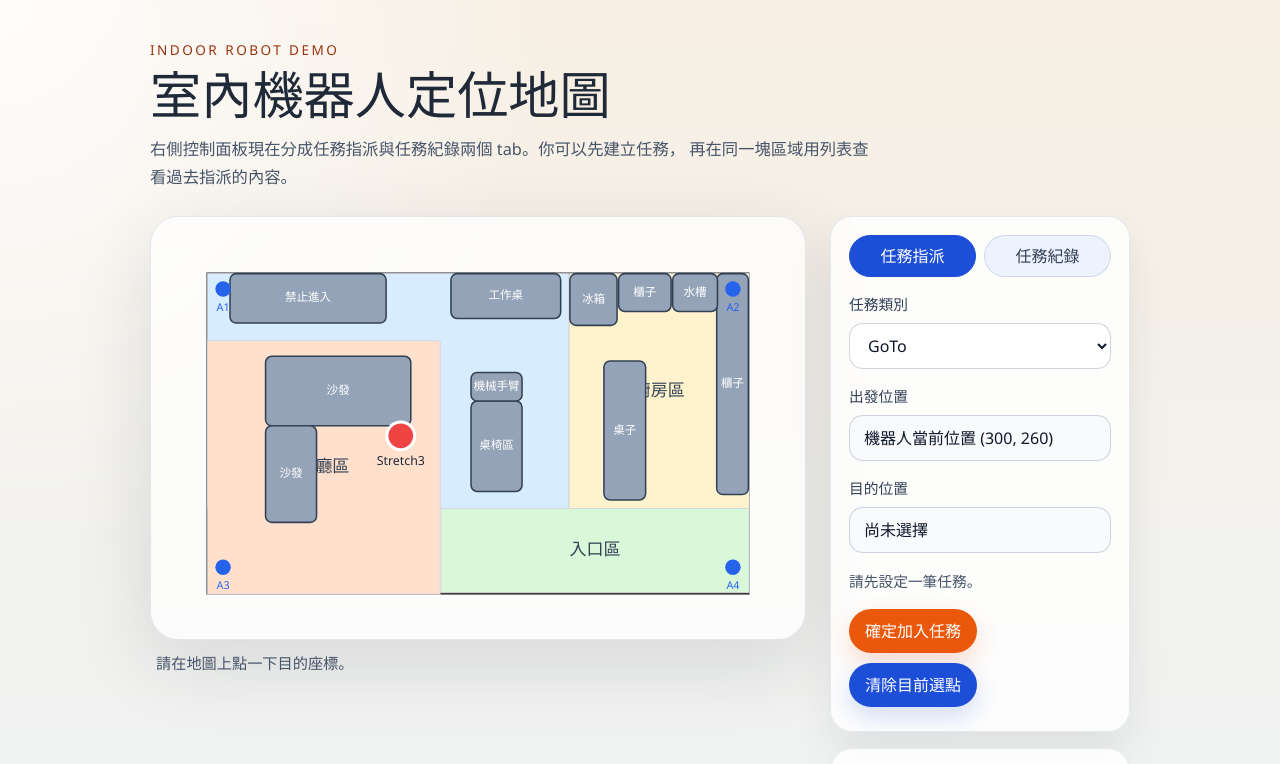
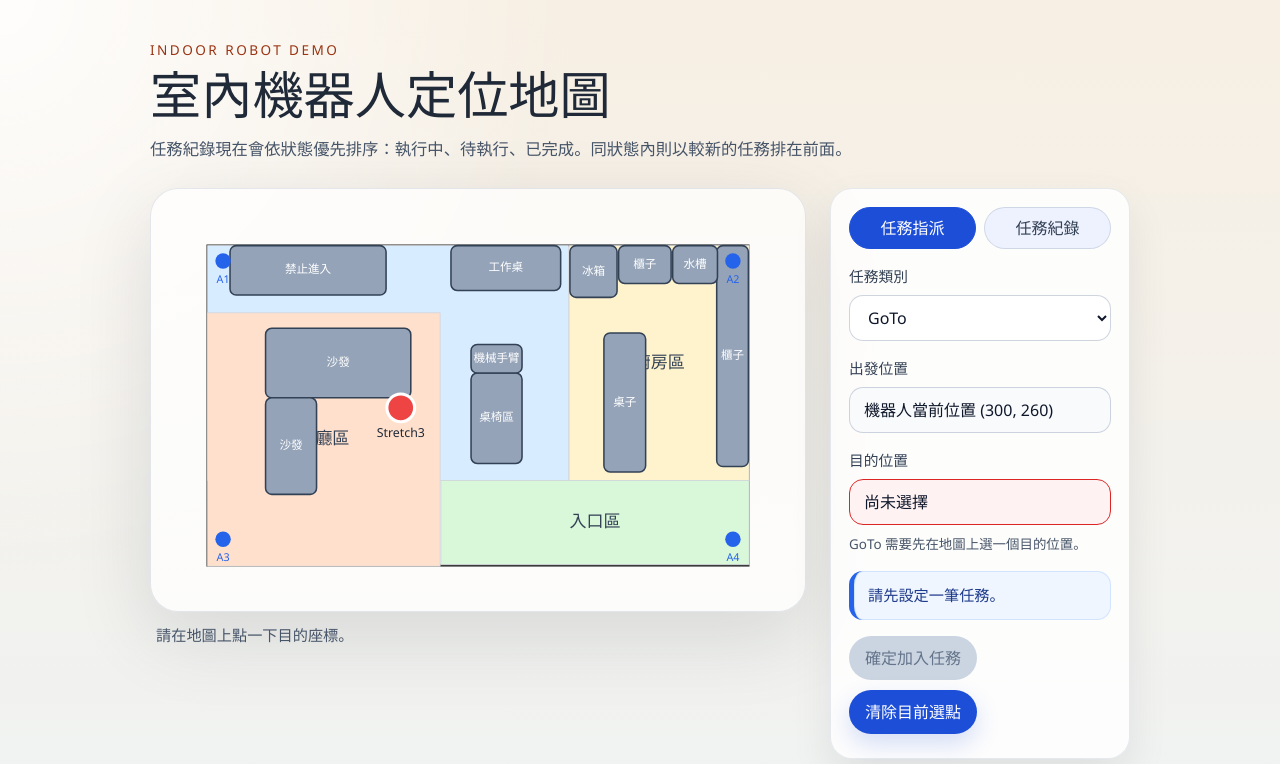
Before and after one commit to Yu202523/305-interactive-map, a React (Vite) app in the folder indoor-map-demo/: page / in a window 1280 px wide. Shown: the top 764 px of the page. Built offline with nearby package versions, Linux system fonts and the light colour scheme.

Commit message:
feat: refine task panel interactions

```diff
--- a/indoor-map-demo/src/App.css
+++ b/indoor-map-demo/src/App.css
@@ -7,6 +7,22 @@
   background:
     radial-gradient(circle at top left, rgba(255, 255, 255, 0.9), transparent 34%),
     linear-gradient(180deg, #f7efe3 0%, #eef4f7 100%);
+}
+
+.task-toast {
+  position: fixed;
+  top: 24px;
+  right: 24px;
+  z-index: 50;
+  min-width: 240px;
+  max-width: min(360px, calc(100vw - 32px));
+  padding: 14px 18px;
+  border-radius: 16px;
+  background: #166534;
+  color: #ffffff;
+  font-size: 0.98rem;
+  font-weight: 700;
+  box-shadow: 0 18px 36px rgba(22, 101, 52, 0.28);
 }
 
 .map-copy,
@@ -173,6 +189,17 @@
   align-items: center;
 }
 
+.task-value.is-error {
+  border-color: #dc2626;
+  background: #fef2f2;
+}
+
+.field-error {
+  margin: -2px 0 0;
+  font-size: 0.84rem;
+  color: #b91c1c;
+}
+
 .task-reset {
   border: 0;
   border-radius: 999px;
@@ -203,10 +230,45 @@
   background: #c2410c;
 }
 
+.task-primary:disabled {
+  background: #cbd5e1;
+  color: #64748b;
+  cursor: not-allowed;
+  box-shadow: none;
+}
+
 .task-message {
   margin: 0;
-  font-size: 0.92rem;
-  color: #475569;
+  padding: 12px 14px;
+  border-radius: 14px;
+  border-left: 5px solid #94a3b8;
+  background: #f8fafc;
+  font-size: 0.95rem;
+  font-weight: 600;
+  line-height: 1.5;
+  color: #334155;
+  box-shadow: inset 0 0 0 1px rgba(148, 163, 184, 0.16);
+}
+
+.task-message.is-success {
+  color: #166534;
+  background: #dcfce7;
+  border-left-color: #16a34a;
+  box-shadow: inset 0 0 0 1px rgba(34, 197, 94, 0.18);
+}
+
+.task-message.is-error {
+  color: #b91c1c;
+  background: #fef2f2;
+  border-left-color: #dc2626;
+  box-shadow: inset 0 0 0 1px rgba(239, 68, 68, 0.16);
+}
+
+.task-message.is-info {
+  color: #1e3a8a;
+  background: #eff6ff;
+  border-left-color: #2563eb;
+  box-shadow: inset 0 0 0 1px rgba(59, 130, 246, 0.16);
 }
 
 .task-actions {
@@ -270,6 +332,41 @@
   color: #64748b;
 }
 
+.task-status {
+  padding: 4px 10px;
+  border-radius: 999px;
+  font-size: 0.82rem;
+}
+
+.task-status.is-running {
+  background: #dbeafe;
+  color: #1d4ed8;
+}
+
+.task-status.is-pending {
+  background: #ffedd5;
+  color: #c2410c;
+}
+
+.task-status.is-complete {
+  background: #dcfce7;
+  color: #15803d;
+}
+
+.task-status-button {
+  border: 0;
+  border-radius: 999px;
+  min-height: 36px;
+  padding: 8px 14px;
+  background: #0f172a;
+  color: #ffffff;
+  cursor: pointer;
+}
+
+.task-status-button:hover {
+  background: #334155;
+}
+
 .map-meta-column {
   flex-direction: column;
   align-items: flex-start;
@@ -286,6 +383,11 @@
     padding: 24px 14px 36px;
   }
 
+  .task-toast {
+    top: 16px;
+    right: 16px;
+  }
+
   .map-layout {
     grid-template-columns: 1fr;
   }
--- a/indoor-map-demo/src/components/IndoorMap.jsx
+++ b/indoor-map-demo/src/components/IndoorMap.jsx
@@ -1,4 +1,4 @@
-import { useState } from "react";
+import { useEffect, useMemo, useState } from "react";
 import { anchors, obstacles, robot, zones } from "../mapData";
 
 const TASK_TYPES = [
@@ -12,7 +12,14 @@ const PANEL_TABS = [
   { id: "history", label: "任務紀錄" },
 ];
 
+const TASK_STATUS_FLOW = ["待執行", "執行中", "已完成"];
+const TASK_STATUS_PRIORITY = {
+  "執行中": 0,
+  "待執行": 1,
+  "已完成": 2,
+};
 const USER_LOCATION_LABEL = "使用者所在座標（之後串接）";
+const TOAST_MS = 2500;
 
 function formatPoint(point) {
   if (!point) {
@@ -28,11 +35,21 @@ function createTaskRecord({ taskType, start, destination }) {
     taskType,
     start,
     destination,
-    createdAt: new Date().toLocaleString("zh-TW", {
-      hour12: false,
-    }),
+    createdAt: new Date().toLocaleString("zh-TW", { hour12: false }),
+    createdAtMs: Date.now(),
     status: "待執行",
   };
+}
+
+function getNextStatus(status) {
+  const currentIndex = TASK_STATUS_FLOW.indexOf(status);
+  return TASK_STATUS_FLOW[(currentIndex + 1) % TASK_STATUS_FLOW.length];
+}
+
+function getStatusClassName(status) {
+  if (status === "執行中") return "is-running";
+  if (status === "待執行") return "is-pending";
+  return "is-complete";
 }
 
 function IndoorMap() {
@@ -43,6 +60,38 @@ function IndoorMap() {
   const [errandDestination, setErrandDestination] = useState(null);
   const [taskHistory, setTaskHistory] = useState([]);
   const [taskMessage, setTaskMessage] = useState("請先設定一筆任務。");
+  const [feedbackType, setFeedbackType] = useState("info");
+  const [toastMessage, setToastMessage] = useState("");
+
+  useEffect(() => {
+    if (!toastMessage) {
+      return undefined;
+    }
+
+    const timer = window.setTimeout(() => {
+      setToastMessage("");
+    }, TOAST_MS);
+
+    return () => window.clearTimeout(timer);
+  }, [toastMessage]);
+
+  const sortedTaskHistory = useMemo(() => {
+    return [...taskHistory].sort((left, right) => {
+      const priorityDiff =
+        TASK_STATUS_PRIORITY[left.status] - TASK_STATUS_PRIORITY[right.status];
+
+      if (priorityDiff !== 0) {
+        return priorityDiff;
+      }
+
+      return right.createdAtMs - left.createdAtMs;
+    });
+  }, [taskHistory]);
+
+  const setFeedback = (message, type = "info") => {
+    setTaskMessage(message);
+    setFeedbackType(type);
+  };
 
   const handleTaskTypeChange = (event) => {
     const nextTaskType = event.target.value;
@@ -50,33 +99,32 @@ function IndoorMap() {
     setGotoDestination(null);
     setErrandStart(null);
     setErrandDestination(null);
-    setTaskMessage("已切換任務類別，請重新確認任務內容。");
+    setFeedback("已切換任務類別，請重新確認任務內容。", "info");
   };
 
   const handleMapClick = (event) => {
     const svg = event.currentTarget;
     const bounds = svg.getBoundingClientRect();
     const viewBox = svg.viewBox.baseVal;
-
     const x = Math.round(((event.clientX - bounds.left) / bounds.width) * viewBox.width);
     const y = Math.round(((event.clientY - bounds.top) / bounds.height) * viewBox.height);
     const point = { x, y };
 
     if (taskType === "goto") {
       setGotoDestination(point);
-      setTaskMessage(`GoTo 目的位置已選為 ${formatPoint(point)}。`);
+      setFeedback(`GoTo 目的位置已選為 ${formatPoint(point)}。`, "info");
       return;
     }
 
     if (taskType === "errand") {
       if (!errandStart) {
         setErrandStart(point);
-        setTaskMessage(`跑腿任務出發位置已選為 ${formatPoint(point)}。`);
+        setFeedback(`跑腿任務出發位置已選為 ${formatPoint(point)}。`, "info");
         return;
       }
 
       setErrandDestination(point);
-      setTaskMessage(`跑腿任務目的位置已選為 ${formatPoint(point)}。`);
+      setFeedback(`跑腿任務目的位置已選為 ${formatPoint(point)}。`, "info");
     }
   };
 
@@ -84,7 +132,7 @@ function IndoorMap() {
     setGotoDestination(null);
     setErrandStart(null);
     setErrandDestination(null);
-    setTaskMessage("已清除目前選點。");
+    setFeedback("已清除目前選點。", "info");
   };
 
   const taskInstruction =
@@ -106,14 +154,29 @@ function IndoorMap() {
         ? USER_LOCATION_LABEL
         : formatPoint(errandDestination);
 
-  const canSubmitTask =
-    (taskType === "goto" && gotoDestination) ||
-    taskType === "come-here" ||
-    (taskType === "errand" && errandStart && errandDestination);
+  const fieldErrors = useMemo(() => {
+    const errors = {};
+
+    if (taskType === "goto" && !gotoDestination) {
+      errors.destination = "GoTo 需要先在地圖上選一個目的位置。";
+    }
+
+    if (taskType === "errand" && !errandStart) {
+      errors.start = "跑腿任務需要先選出發位置。";
+    }
+
+    if (taskType === "errand" && !errandDestination) {
+      errors.destination = "跑腿任務還需要再選一個目的位置。";
+    }
+
+    return errors;
+  }, [taskType, gotoDestination, errandStart, errandDestination]);
+
+  const canSubmitTask = Object.keys(fieldErrors).length === 0;
 
   const handleAddTask = () => {
     if (!canSubmitTask) {
-      setTaskMessage("任務資訊還沒填完整，請先完成必要選點。");
+      setFeedback("任務資訊還沒填完整，請先完成必要選點。", "error");
       return;
     }
 
@@ -136,18 +199,28 @@ function IndoorMap() {
     });
 
     setTaskHistory((current) => [nextTask, ...current]);
-    setTaskMessage("任務已加入紀錄列表。");
+    setFeedback("你可以在任務紀錄查看剛剛建立的任務。", "info");
+    setToastMessage("任務建立成功");
     setActiveTab("history");
+  };
+
+  const handleAdvanceStatus = (taskId) => {
+    setTaskHistory((current) =>
+      current.map((task) =>
+        task.id === taskId ? { ...task, status: getNextStatus(task.status) } : task,
+      ),
+    );
   };
 
   return (
     <section className="map-page">
+      {toastMessage ? <div className="task-toast">{toastMessage}</div> : null}
+
       <div className="map-copy">
         <p className="eyebrow">Indoor Robot Demo</p>
         <h1>室內機器人定位地圖</h1>
         <p className="map-description">
-          右側控制面板現在分成任務指派與任務紀錄兩個 tab。你可以先建立任務，
-          再在同一塊區域用列表查看過去指派的內容。
+          任務紀錄現在會依狀態優先排序：執行中、待執行、已完成。同狀態內則以較新的任務排在前面。
         </p>
       </div>
 
@@ -268,7 +341,12 @@ function IndoorMap() {
 
               {errandDestination && taskType === "errand" && (
                 <g>
-                  <circle cx={errandDestination.x} cy={errandDestination.y} r="12" fill="#f97316" />
+                  <circle
+                    cx={errandDestination.x}
+                    cy={errandDestination.y}
+                    r="12"
+                    fill="#f97316"
+                  />
                   <text
                     x={errandDestination.x}
                     y={errandDestination.y - 20}
@@ -336,18 +414,31 @@ function IndoorMap() {
 
                 <div className="task-field">
                   <span>出發位置</span>
-                  <div className="task-value">{taskStartValue}</div>
+                  <div className={`task-value ${fieldErrors.start ? "is-error" : ""}`}>
+                    {taskStartValue}
+                  </div>
+                  {fieldErrors.start ? <p className="field-error">{fieldErrors.start}</p> : null}
                 </div>
 
                 <div className="task-field">
                   <span>目的位置</span>
-                  <div className="task-value">{taskDestinationValue}</div>
+                  <div className={`task-value ${fieldErrors.destination ? "is-error" : ""}`}>
+                    {taskDestinationValue}
+                  </div>
+                  {fieldErrors.destination ? (
+                    <p className="field-error">{fieldErrors.destination}</p>
+                  ) : null}
                 </div>
 
-                <p className="task-message">{taskMessage}</p>
+                <p className={`task-message is-${feedbackType}`}>{taskMessage}</p>
 
                 <div className="task-actions">
-                  <button type="button" className="task-primary" onClick={handleAddTask}>
+                  <button
+                    type="button"
+                    className="task-primary"
+                    onClick={handleAddTask}
+                    disabled={!canSubmitTask}
+                  >
                     確定加入任務
                   </button>
                   <button type="button" className="task-reset" onClick={resetSelectedPoints}>
@@ -357,15 +448,17 @@ function IndoorMap() {
               </div>
             ) : (
               <div className="task-history">
-                {taskHistory.length === 0 ? (
+                {sortedTaskHistory.length === 0 ? (
                   <p className="task-history-empty">目前還沒有任務紀錄。</p>
                 ) : (
                   <ul className="task-history-list">
-                    {taskHistory.map((task) => (
+                    {sortedTaskHistory.map((task) => (
                       <li key={task.id} className="task-history-item">
                         <div className="task-history-row">
                           <strong>{task.taskType}</strong>
-                          <span>{task.status}</span>
+                          <span className={`task-status ${getStatusClassName(task.status)}`}>
+                            {task.status}
+                          </span>
                         </div>
                         <div className="task-history-row">
                           <span>出發：{task.start.label ?? formatPoint(task.start)}</span>
@@ -375,6 +468,15 @@ function IndoorMap() {
                         </div>
                         <div className="task-history-row task-history-time">
                           <span>{task.createdAt}</span>
+                        </div>
+                        <div className="task-history-row">
+                          <button
+                            type="button"
+                            className="task-status-button"
+                            onClick={() => handleAdvanceStatus(task.id)}
+                          >
+                            切換狀態
+                          </button>
                         </div>
                       </li>
                     ))}
```
